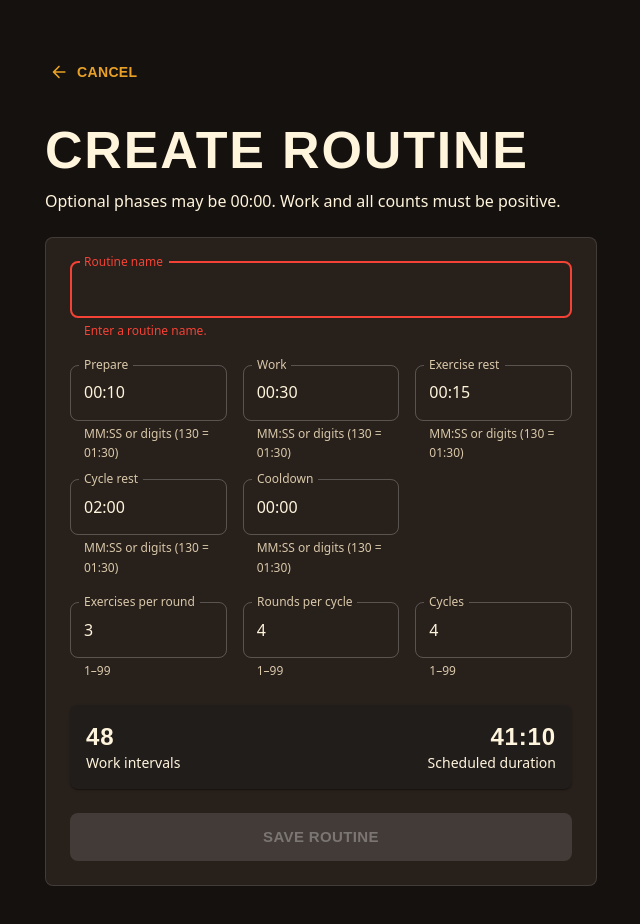
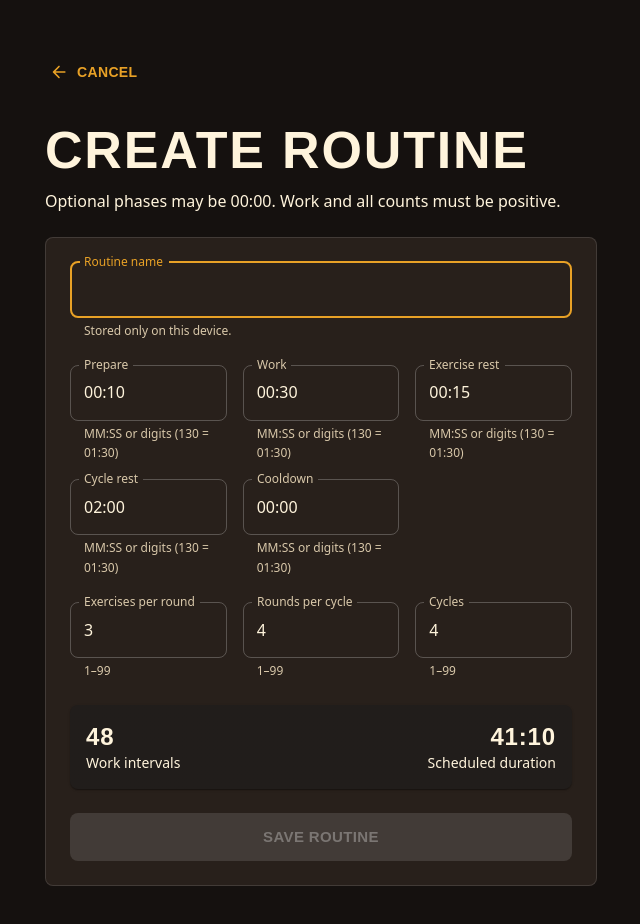
Before and after one commit to jack-arnold33/wheel-of-pain-timer, a React (Vite) app: page / in a window 1280 px wide. Both pictures are taken after a click on the button "CREATE ROUTINE". Shown: the top 924 px of the page, without its empty margins (319-959 px from the left). Built offline with nearby package versions, Linux system fonts and the light colour scheme; a web font is replaced by a local one.

Commit message:
fix: defer routine name validation styling (#44)

```diff
--- a/src/presentation/RoutineEditor.tsx
+++ b/src/presentation/RoutineEditor.tsx
@@ -96,6 +96,7 @@ export function RoutineEditor({
       countFields.map(([field]) => [field, initialTiming[field].toString()]),
     ) as Record<CountField, string>,
   )
+  const [nameTouched, setNameTouched] = useState(false)
   const [saving, setSaving] = useState(false)
   const [saveError, setSaveError] = useState<string>()
 
@@ -135,6 +136,7 @@ export function RoutineEditor({
   }, [counts, durations])
 
   const nameError = name.trim().length === 0 ? 'Enter a routine name.' : undefined
+  const visibleNameError = nameTouched ? nameError : undefined
   const hasErrors =
     nameError !== undefined ||
     Object.keys(parsed.fieldErrors).length > 0 ||
@@ -181,8 +183,9 @@ export function RoutineEditor({
                 label="Routine name"
                 value={name}
                 onChange={(event) => setName(event.target.value)}
-                error={nameError !== undefined}
-                helperText={nameError ?? 'Stored only on this device.'}
+                onBlur={() => setNameTouched(true)}
+                error={visibleNameError !== undefined}
+                helperText={visibleNameError ?? 'Stored only on this device.'}
                 autoFocus
               />
 
```
Also changed, not shown: 1 other file (tests, documents, lock files or other folders).
